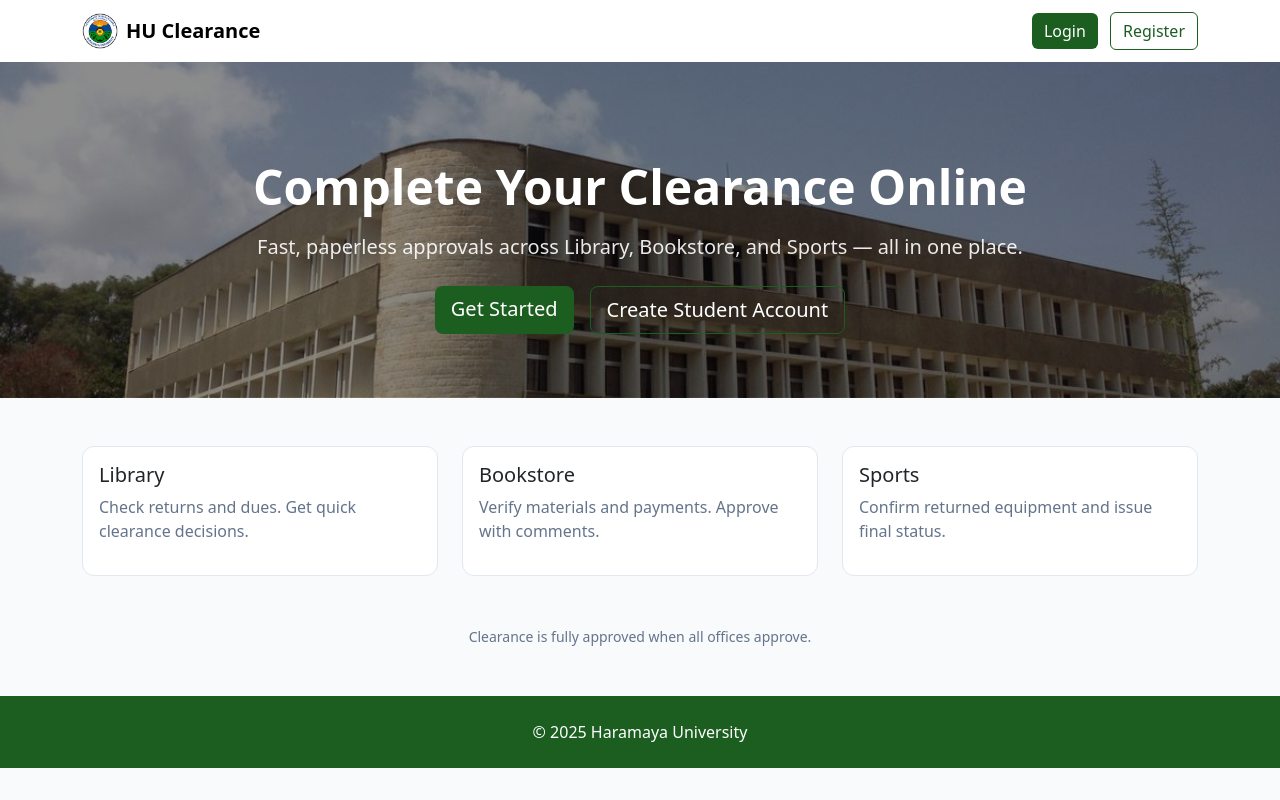
After one commit to rex3530/clearance-system, a PHP site: page /index.php in a window 1280 px wide. The commit adds this page. Run offline with PHP 8.4, Linux system fonts and the light colour scheme.

Commit message:
feat: add core pages and dashboards; implement student clearance workflow; update header and admin dashboard

```diff
--- a/admin/admin_dashboard.php
+++ b/admin/admin_dashboard.php
@@ -118,7 +118,9 @@ foreach ($rows as $r) {
         <div class="alert alert-success" role="alert">Request deleted.</div>
       <?php endif; ?>
       <div class="d-flex flex-wrap gap-2 align-items-center justify-content-between mb-3">
-        <h5 class="mb-0">All Clearance Requests</h5>
+        <div class="d-flex align-items-center gap-2">
+          <h5 class="mb-0">All Clearance Requests</h5>
+        </div>
         <form class="d-flex gap-2" method="get">
           <select name="office_id" class="form-select form-select-sm" onchange="this.form.submit()">
             <option value="0" <?php echo $officeId===0?'selected':''; ?>>All Offices</option>
--- /dev/null
+++ b/index.php
@@ -0,0 +1,117 @@
+<?php
+if (session_status() === PHP_SESSION_NONE) session_start();
+if (!empty($_SESSION)) {
+  $_SESSION = [];
+  if (ini_get('session.use_cookies')) {
+    $params = session_get_cookie_params();
+    setcookie(session_name(), '', time() - 42000, $params['path'], $params['domain'], $params['secure'], $params['httponly']);
+  }
+  session_destroy();
+}
+?>
+<!DOCTYPE html>
+<html lang="en">
+  <head>
+    <meta charset="utf-8" />
+    <title>Haramaya University Clearance System</title>
+    <meta name="viewport" content="width=device-width,initial-scale=1" />
+    <link
+      href="https://cdn.jsdelivr.net/npm/bootstrap@5.3.3/dist/css/bootstrap.min.css"
+      rel="stylesheet"
+    />
+    <link rel="icon" href="images/HULOGO.png" />
+    <link rel="stylesheet" href="assets/css/style.css" />
+  </head>
+  <body>
+    <nav class="navbar navbar-expand-lg">
+      <div class="container">
+        <a
+          class="navbar-brand d-flex align-items-center gap-2"
+          href="index.php"
+        >
+          <img
+            src="images/HULOGO.png"
+            alt="HU Logo"
+            style="height: 36px; width: auto"
+          />
+          <span class="fw-semibold">HU Clearance</span>
+        </a>
+        <div class="ms-auto">
+          <a class="btn btn-hu me-2" href="login.php">Login</a>
+          <a class="btn btn-outline-hu" href="register.php">Register</a>
+        </div>
+      </div>
+    </nav>
+
+    <section class="hero text-center">
+      <div class="container">
+        <h1 class="display-5 fw-bold">Complete Your Clearance Online</h1>
+        <p class="lead mt-3">
+          Fast, paperless approvals across Library, Bookstore, and Sports — all
+          in one place.
+        </p>
+        <div class="mt-4 d-flex justify-content-center gap-3">
+          <a href="login.php" class="btn btn-hu btn-lg">Get Started</a>
+          <a href="register.php" class="btn btn-outline-hu btn-lg"
+            >Create Student Account</a
+          >
+        </div>
+      </div>
+    </section>
+
+    <section class="py-5">
+      <div class="container">
+        <div class="row g-4">
+          <div class="col-md-4">
+            <div class="card card-hover h-100">
+              <div class="card-body">
+                <h5 class="card-title">Library</h5>
+                <p class="text-muted-600">
+                  Check returns and dues. Get quick clearance decisions.
+                </p>
+              </div>
+            </div>
+          </div>
+          <div class="col-md-4">
+            <div class="card card-hover h-100">
+              <div class="card-body">
+                <h5 class="card-title">Bookstore</h5>
+                <p class="text-muted-600">
+                  Verify materials and payments. Approve with comments.
+                </p>
+              </div>
+            </div>
+          </div>
+          <div class="col-md-4">
+            <div class="card card-hover h-100">
+              <div class="card-body">
+                <h5 class="card-title">Sports</h5>
+                <p class="text-muted-600">
+                  Confirm returned equipment and issue final status.
+                </p>
+              </div>
+            </div>
+          </div>
+        </div>
+        <div class="text-center mt-5">
+          <small class="text-muted-600"
+            >Clearance is fully approved when all offices approve.</small
+          >
+        </div>
+      </div>
+    </section>
+
+    <footer class="site-footer py-4">
+      <div class="container text-center text-muted-600">
+        &copy;
+        <script>
+          document.write(new Date().getFullYear());
+        </script>
+        Haramaya University
+      </div>
+    </footer>
+
+    <script src="https://cdn.jsdelivr.net/npm/bootstrap@5.3.3/dist/js/bootstrap.bundle.min.js"></script>
+    <script src="assets/js/script.js"></script>
+  </body>
+</html>
```
Also changed, not shown: admin/office_users.php (added, +106 -0 lines), includes/header.php (+33 -8 lines).
